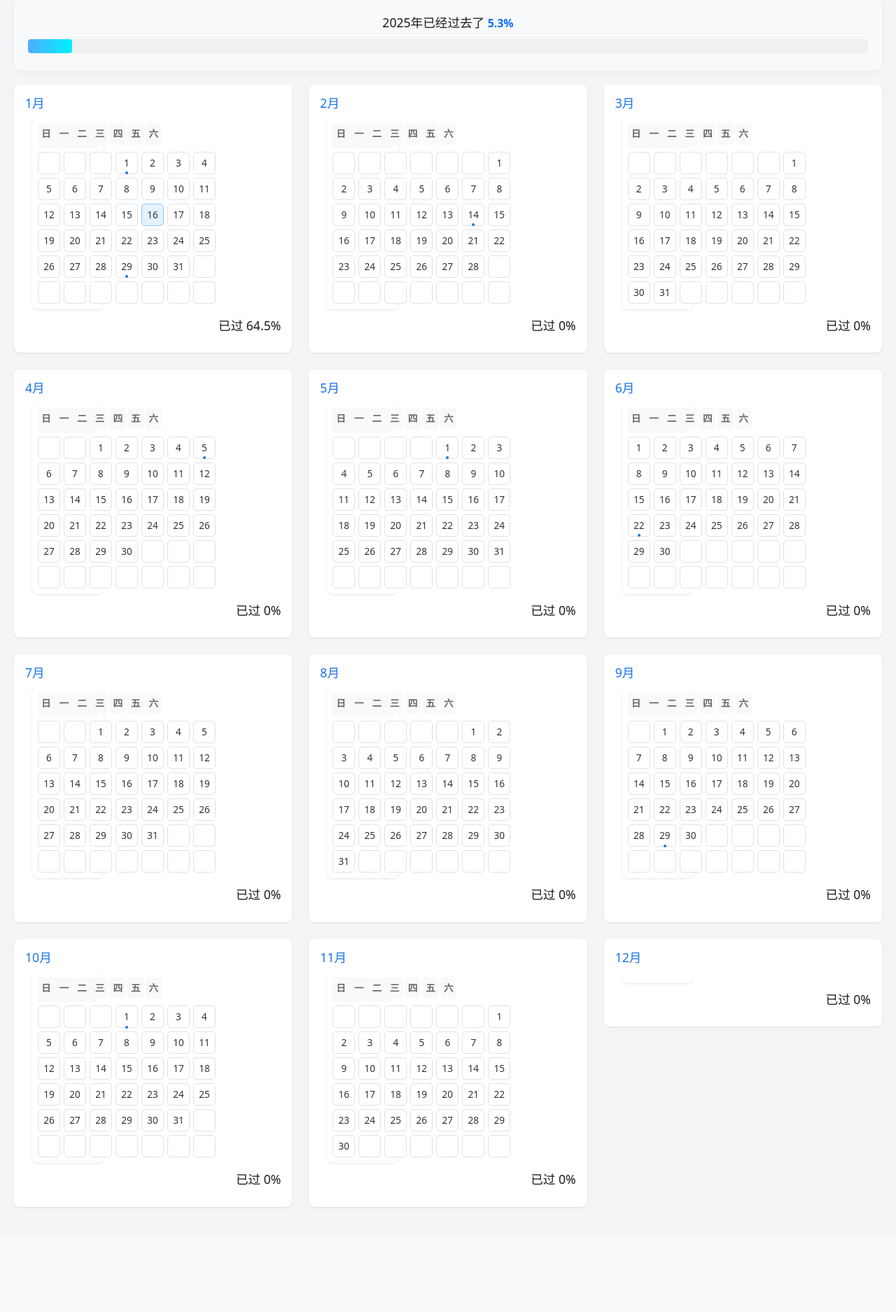
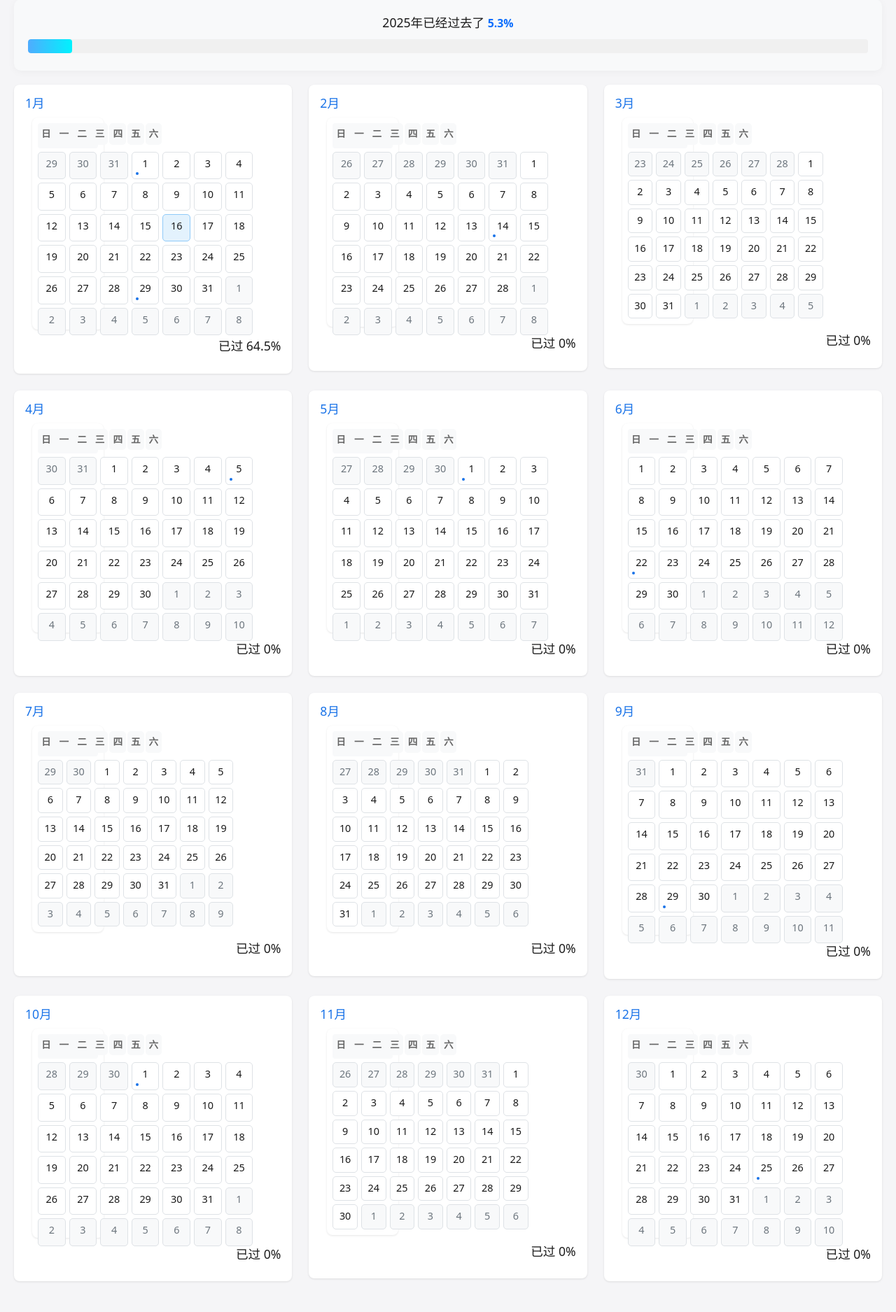
Before and after one commit to InfBre/Interactive-calendar, a Flask app: page / in a window 1280 px wide. Shown: the part 395-2270 px from the top of the page at 70% size. Before the commit the page ends 2122 px from the top, so only its background shows below. Run offline with Flask 2, Linux system fonts and the light colour scheme; the visitor is signed in with stand-in values (Sample User, id 1); a database or web service that is not in the repository returns one stand-in record (values such as "Sample title"); data that the repository does not hold is empty.

Commit message:
Fix calendar data handling and rendering

```diff
--- a/app.py
+++ b/app.py
@@ -189,34 +189,40 @@ def get_calendar_data():
             elif isinstance(description, list):
                 all_events[date].extend(description)
 
-        # 获取当前月份的第一天和最后一天
-        first_day = datetime(year, month, 1)
-        last_day = datetime(year, month + 1, 1) - timedelta(days=1)
-
-        # 获取当前日期
+        # 构建日历数据
+        calendar_data = []
         current_date = datetime.now().date()
 
-        # 构建日历数据
-        calendar_data = []
+        # 获取月份的第一天和最后一天
+        first_day = datetime(year, month, 1)
+        if month == 12:
+            last_day = datetime(year + 1, 1, 1) - timedelta(days=1)
+        else:
+            last_day = datetime(year, month + 1, 1) - timedelta(days=1)
 
         # 获取月份的第一天是星期几（0-6，0表示星期日）
         first_weekday = first_day.weekday()
         # 调整为以星期日为一周的第一天
         first_weekday = (first_weekday + 1) % 7
 
-        # 添加上个月的日期
-        prev_month = datetime(year, month, 1) - timedelta(days=1)
-        prev_month_days = prev_month.day
-        for i in range(first_weekday):
-            calendar_data.append({
-                'day': '',
-                'events': [],
-                'notes': [],
-                'is_today': False
-            })
+        # 构建日历网格（6行7列）
+        days_in_month = last_day.day
 
-        # 添加当前月份的日期
-        for day in range(1, last_day.day + 1):
+        # 添加上月的日期
+        if first_weekday > 0:
+            prev_month_last_day = first_day - timedelta(days=1)
+            prev_month_days = prev_month_last_day.day
+            for i in range(first_weekday - 1, -1, -1):
+                calendar_data.append({
+                    'day': str(prev_month_days - i),
+                    'events': [],
+                    'notes': [],
+                    'is_today': False,
+                    'is_current_month': False
+                })
+
+        # 添加当月的日期
+        for day in range(1, days_in_month + 1):
             date_str = f"{year}-{month:02d}-{day:02d}"
             day_notes = [note for note in notes if note.get('date') == date_str]
 
@@ -224,24 +230,28 @@ def get_calendar_data():
                 'day': str(day),
                 'events': all_events.get(date_str, []),
                 'notes': [note.get('content', '') for note in day_notes],
-                'is_today': datetime(year, month, day).date() == current_date
+                'is_today': datetime(year, month, day).date() == current_date,
+                'is_current_month': True
             })
 
-        # 添加下个月的日期（补齐日历网格）
+        # 添加下月的日期
         remaining_days = 42 - len(calendar_data)  # 6行7列 = 42个格子
-        for i in range(remaining_days):
+        for day in range(1, remaining_days + 1):
             calendar_data.append({
-                'day': '',
+                'day': str(day),
                 'events': [],
                 'notes': [],
-                'is_today': False
+                'is_today': False,
+                'is_current_month': False
             })
 
         return jsonify({
             'calendar': calendar_data,
             'month_info': {
                 'year': year,
-                'month': month
+                'month': month,
+                'days_in_month': days_in_month,
+                'first_weekday': first_weekday
             }
         })
 
--- a/static/css/style.css
+++ b/static/css/style.css
@@ -24,26 +24,35 @@
 
 .day-cell {
     aspect-ratio: 1;
-    padding: 4px;
-    border: 1px solid #e9ecef;
-    border-radius: 4px;
-    background-color: white;
+    padding: 5px;
+    border: 1px solid #dee2e6;
+    border-radius: 5px;
     display: flex;
     flex-direction: column;
-    align-items: center;
-    min-height: 32px;
+    justify-content: space-between;
+    cursor: pointer;
+    transition: background-color 0.2s;
     position: relative;
-    transition: background-color 0.2s;
+    background-color: #fff;
 }
 
 .day-cell:hover {
     background-color: #f8f9fa;
 }
 
-.day-number {
-    font-size: 0.85rem;
-    color: #333;
-    font-weight: 500;
+.day-cell.today {
+    background-color: #e3f2fd;
+    border-color: #90caf9;
+}
+
+.day-cell.other-month {
+    background-color: #f8f9fa;
+    color: #6c757d;
+    cursor: default;
+}
+
+.day-cell.other-month:hover {
+    background-color: #f8f9fa;
 }
 
 .marks-container {
--- a/static/js/main.js
+++ b/static/js/main.js
@@ -23,11 +23,24 @@ document.addEventListener('DOMContentLoaded', function() {
             if (data.error) {
                 throw new Error(data.error);
             }
+
+            // 确保日历数据存在且是数组
+            if (!data.calendar || !Array.isArray(data.calendar)) {
+                throw new Error('Invalid calendar data format');
+            }
+
             renderMonth(month, data.calendar);
             return data;
         } catch (error) {
             console.error('获取月份数据失败:', error);
-            return null;
+            // 在错误情况下返回一个空的日历数据
+            return {
+                calendar: [],
+                month_info: {
+                    year: year,
+                    month: month
+                }
+            };
         }
     }
 
@@ -84,15 +97,27 @@ document.addEventListener('DOMContentLoaded', function() {
             for (let i = 0; i < 6; i++) {  // 6行
                 for (let j = 0; j < 7; j++) {  // 7列
                     const index = i * 7 + j;
-                    const dayData = calendarData[index];
+                    const dayData = calendarData[index] || {
+                        day: '',
+                        events: [],
+                        notes: [],
+                        is_today: false,
+                        is_current_month: false
+                    };
 
                     const cell = document.createElement('div');
                     cell.className = 'day-cell';
 
-                    if (dayData && dayData.day !== '') {
+                    if (dayData.day !== '') {
                         const dayNumber = document.createElement('div');
                         dayNumber.className = 'day-number';
                         dayNumber.textContent = dayData.day;
+
+                        // 添加当前月份的样式
+                        if (!dayData.is_current_month) {
+                            cell.classList.add('other-month');
+                        }
+
                         cell.appendChild(dayNumber);
 
                         // 添加事件和备忘录标记的容器
@@ -122,9 +147,11 @@ document.addEventListener('DOMContentLoaded', function() {
                             cell.classList.add('today');
                         }
 
-                        // 添加点击事件处理
-                        const date = `2025-${String(month).padStart(2, '0')}-${dayData.day.padStart(2, '0')}`;
-                        cell.addEventListener('click', () => handleDayClick(date));
+                        // 添加点击事件处理（仅当前月份的日期可点击）
+                        if (dayData.is_current_month) {
+                            const date = `2025-${String(month).padStart(2, '0')}-${String(dayData.day).padStart(2, '0')}`;
+                            cell.addEventListener('click', () => handleDayClick(date));
+                        }
                     } else {
                         cell.classList.add('empty-cell');
                     }
```
